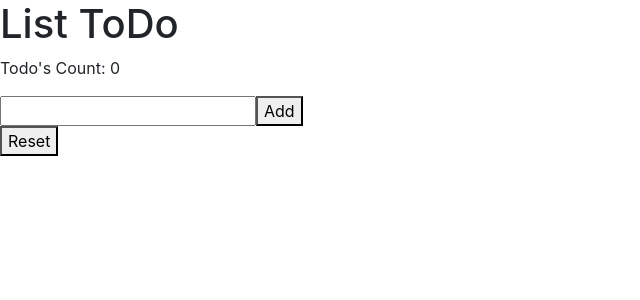
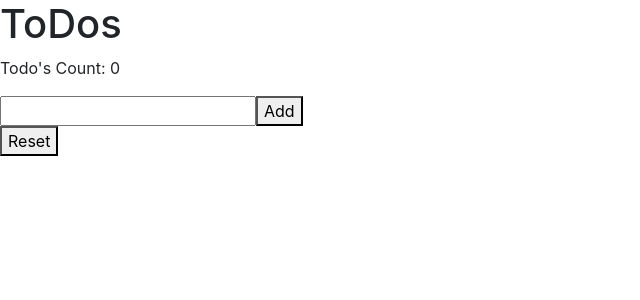
Before and after one commit to JerinBoyd/react-todo-list, a React (Create React App) app: page / in a window 1280 px wide. Shown: the top 300 px of the page, without its empty margins (0-640 px from the left). Built offline with nearby package versions, Linux system fonts and the light colour scheme.

Commit message:
changed title on h1

```diff
--- a/src/App.js
+++ b/src/App.js
@@ -43,7 +43,7 @@ class App extends Component {
   render() {
     return (
        <div >
-         <h1>List ToDo</h1>
+         <h1>ToDos</h1>
          <p>Todo's Count: {this.state.todos.length}</p>
          <ul>
            { this.state.todos.map((todo, index) => {
```
